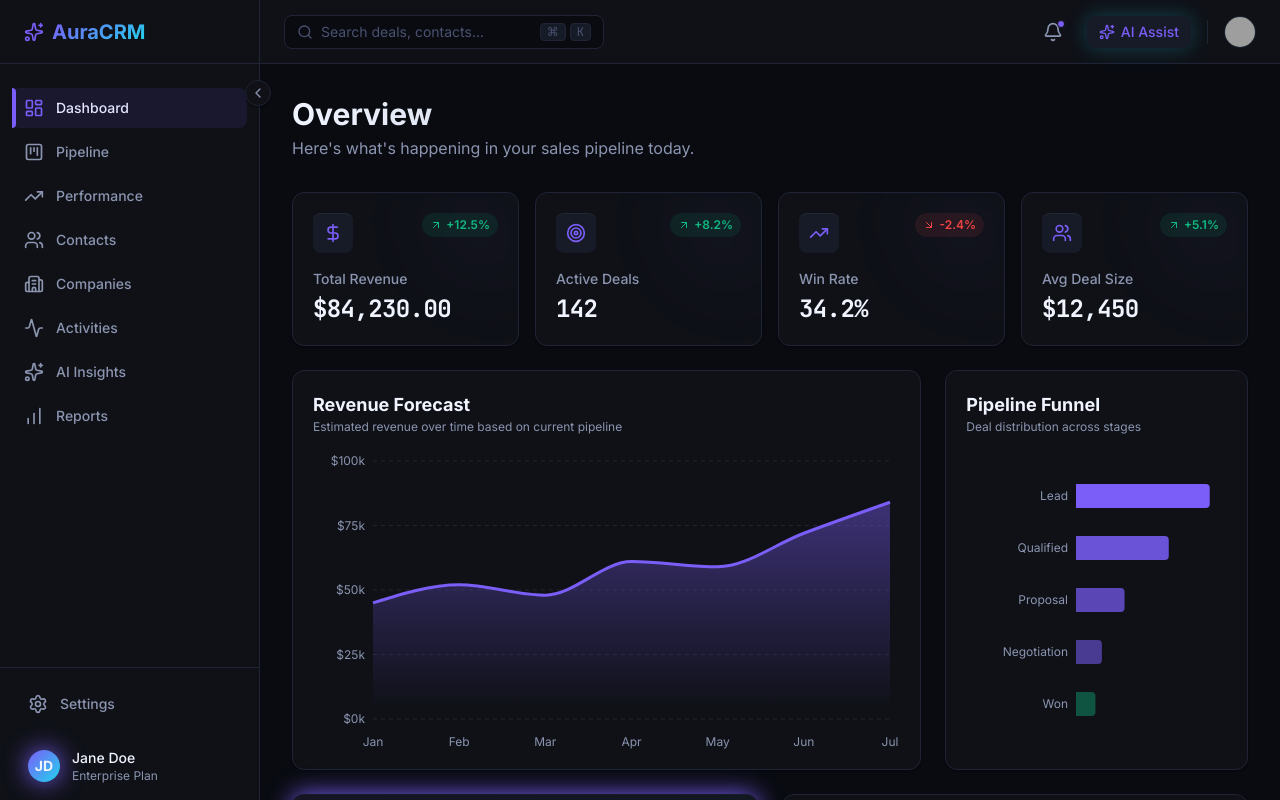
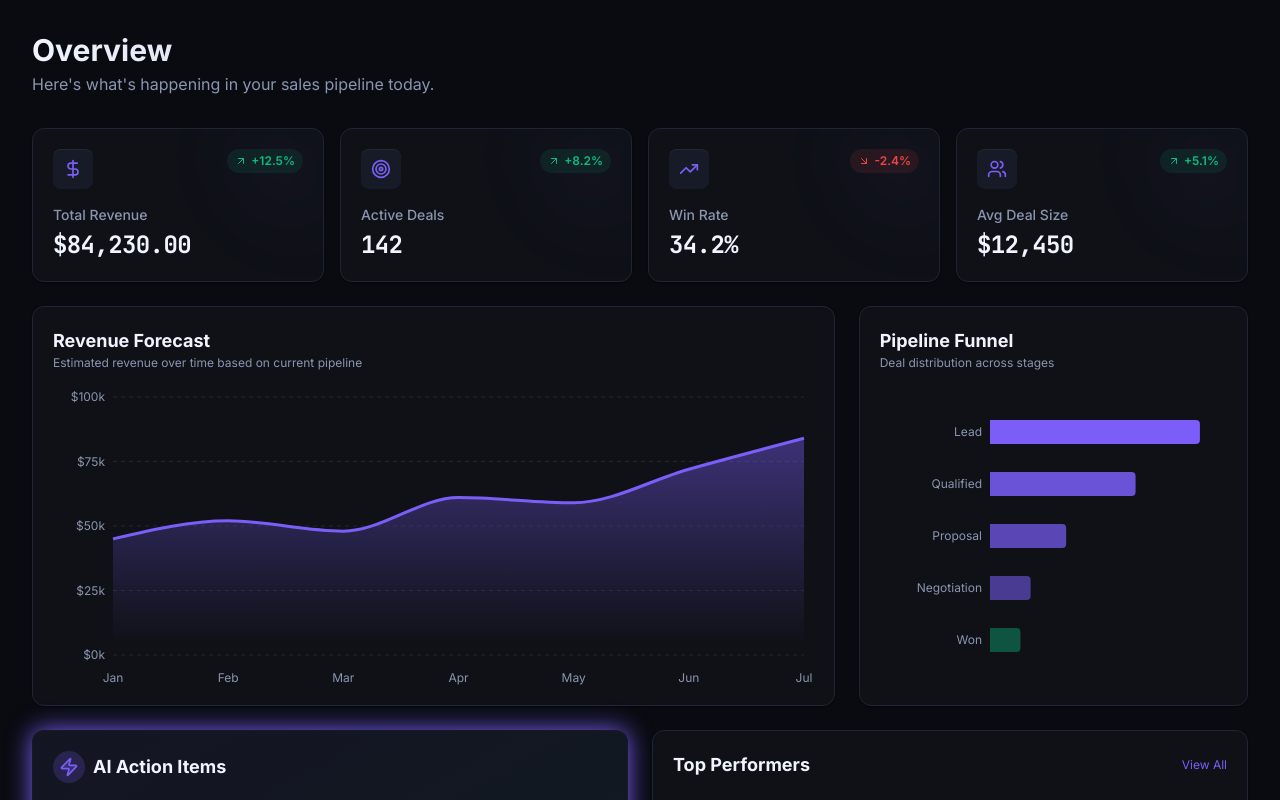
Before and after one commit to Scale-Pods/auracrm, a Next.js app: page / in a window 1280 px wide. Built offline with nearby package versions, Linux system fonts and the light colour scheme; grey boxes are pictures that could not be loaded.

Commit message:
Add React Query Provider to fix No QueryClient error

```diff
--- a/src/app/layout.tsx
+++ b/src/app/layout.tsx
@@ -2,6 +2,7 @@ import type { Metadata } from "next";
 import { Inter, JetBrains_Mono } from "next/font/google";
 import "./globals.css";
 import { Shell } from "@/components/layout/Shell";
+import ReactQueryProvider from "@/components/providers/ReactQueryProvider";
 
 const inter = Inter({ subsets: ["latin"], variable: "--font-inter", display: "swap" });
 const jetBrainsMono = JetBrains_Mono({ subsets: ["latin"], variable: "--font-jetbrains", display: "swap" });
@@ -19,9 +20,9 @@ export default function RootLayout({
   return (
     <html lang="en" className={`${inter.variable} ${jetBrainsMono.variable}`}>
       <body className="font-sans bg-bg-base text-text-primary antialiased h-screen w-screen overflow-hidden selection:bg-brand/30 selection:text-brand">
-        <Shell>
+        <ReactQueryProvider>
           {children}
-        </Shell>
+        </ReactQueryProvider>
       </body>
     </html>
   );
--- /dev/null
+++ b/src/components/providers/ReactQueryProvider.tsx
@@ -0,0 +1,18 @@
+"use client";
+
+import { QueryClient, QueryClientProvider } from "@tanstack/react-query";
+import { ReactNode, useState } from "react";
+
+export default function ReactQueryProvider({
+    children,
+}: {
+    children: ReactNode;
+}) {
+    const [queryClient] = useState(() => new QueryClient());
+
+    return (
+        <QueryClientProvider client={queryClient}>
+            {children}
+        </QueryClientProvider>
+    );
+}
```
